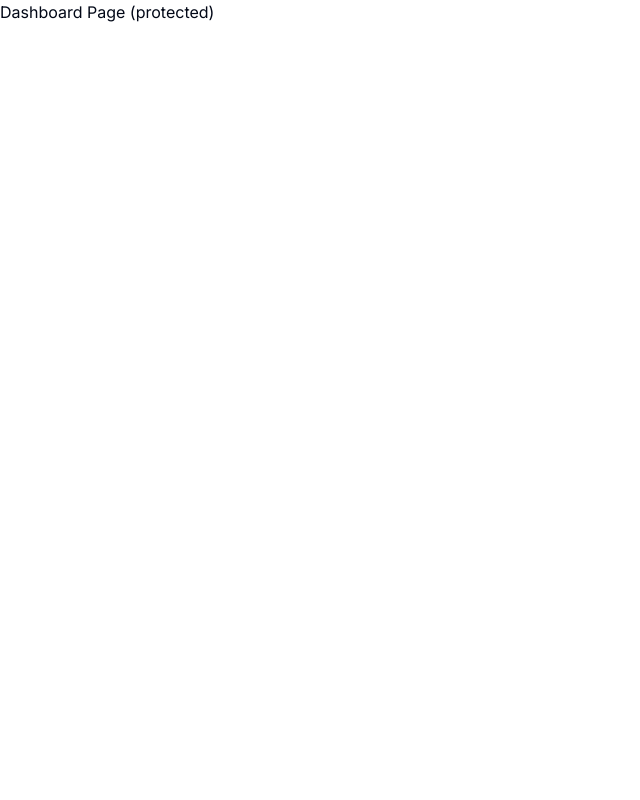
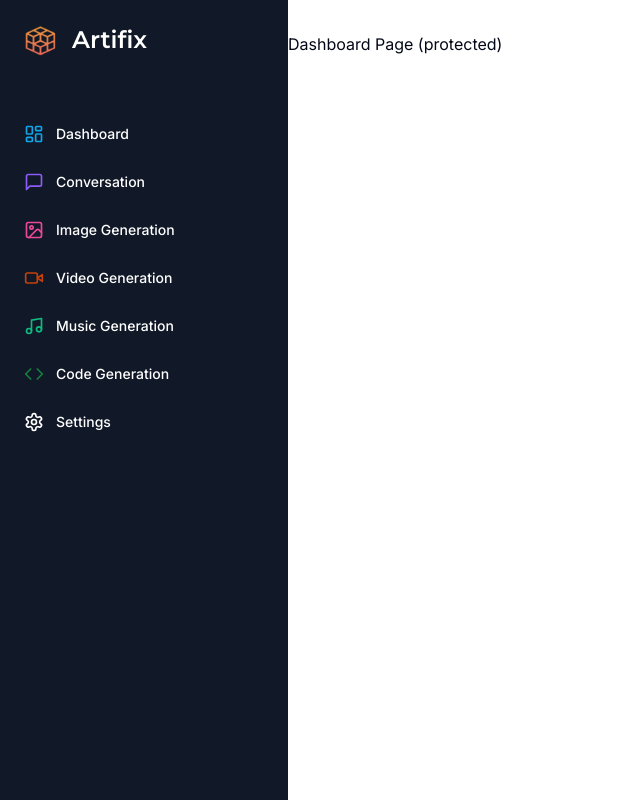
Before and after one commit to sherifzaher/artifix, a Next.js app: page /dashboard in a window 1280 px wide. Shown: the whole page, without its empty margins (0-640 px from the left). Built offline with nearby package versions, Linux system fonts and the light colour scheme.

Commit message:
implement navbar + sidebar

```diff
--- a/app/(dashboard)/(routes)/dashboard/page.tsx
+++ b/app/(dashboard)/(routes)/dashboard/page.tsx
@@ -1,7 +1,7 @@
-import { Button } from "@/components/ui/button";
-
 export default function DashboardPage() {
   return (
-    <p>Dashboard Page (protected)</p>
+    <div>
+      <p>Dashboard Page (protected)</p>
+    </div>
   )
 }
--- /dev/null
+++ b/app/(dashboard)/layout.tsx
@@ -0,0 +1,17 @@
+import {PropsWithChildren} from "react";
+import Navbar from "@/components/navbar";
+import Sidebar from "@/components/sidebar";
+
+export default function DashboardLayout({ children }:PropsWithChildren){
+    return (
+        <div className="h-full relative">
+          <div className="hidden h-full md:flex md:w-72 md:flex-col md:fixed md:inset-y-0 z-[80] bg-gray-900">
+            <Sidebar />
+          </div>
+          <main className="md:pl-72">
+            <Navbar />
+            {children}
+          </main>
+        </div>
+    )
+}
--- /dev/null
+++ b/components/mobile-sidebar.tsx
@@ -0,0 +1,21 @@
+"use client";
+
+import {Menu} from "lucide-react";
+import {Button} from "@/components/ui/button";
+import {Sheet, SheetContent, SheetTrigger} from "@/components/ui/sheet";
+import Sidebar from "@/components/sidebar";
+
+export default function MobileSidebar(){
+    return (
+      <Sheet>
+        <SheetTrigger>
+          <Button variant="ghost" size="icon" className="md:hidden">
+            <Menu />
+          </Button>
+          <SheetContent side="left" className="p-0">
+            <Sidebar />
+          </SheetContent>
+        </SheetTrigger>
+      </Sheet>
+    )
+}
--- /dev/null
+++ b/components/navbar.tsx
@@ -0,0 +1,13 @@
+import {UserButton} from "@clerk/nextjs";
+import MobileSidebar from "@/components/mobile-sidebar";
+
+export default function Navbar(){
+    return (
+        <div className="flex items-center p-4">
+          <MobileSidebar />
+          <div className="flex w-full justify-end">
+            <UserButton afterSignOutUrl="/" />
+          </div>
+        </div>
+    )
+}
--- /dev/null
+++ b/components/sidebar.tsx
@@ -0,0 +1,79 @@
+"use client";
+
+import Link from "next/link";
+import Image from "next/image";
+import { Montserrat } from "next/font/google";
+
+import {cn} from "@/lib/utils";
+import {Code, ImageIcon, LayoutDashboard, MessageSquare, Music, Settings, VideoIcon} from "lucide-react";
+
+const montserrat = Montserrat({ weight: "600", subsets:['latin'] });
+
+const routes = [
+  {
+    label: 'Dashboard',
+    icon: LayoutDashboard,
+    href: '/dashboard',
+    color: 'text-sky-500'
+  },
+  {
+    label: 'Conversation',
+    icon: MessageSquare,
+    href: '/conversation',
+    color: 'text-violet-500'
+  },
+  {
+    label: 'Image Generation',
+    icon: ImageIcon,
+    href: '/image',
+    color: 'text-pink-500'
+  },
+  {
+    label: 'Video Generation',
+    icon: VideoIcon,
+    href: '/video',
+    color: 'text-orange-700'
+  },
+  {
+    label: 'Music Generation',
+    icon: Music,
+    href: '/music',
+    color: 'text-emerald-500'
+  },
+  {
+    label: 'Code Generation',
+    icon: Code,
+    href: '/code',
+    color: 'text-green-700'
+  },
+  {
+    label: 'Settings',
+    icon: Settings,
+    href: '/settings',
+  }
+]
+
+export default function Sidebar(){
+    return (
+        <div className="space-y-4 py-4 flex flex-col h-full bg-[#111827] text-white">
+            <div className="px-3 py-2 flex-1">
+              <Link href={'/dashboard'} className="flex items-center pl-3 mb-14">
+                <div className="relative w-8 h-8 mr-4">
+                  <Image src={"/logo.png"} alt="" fill />
+                </div>
+                <h1 className={cn("text-2xl font-bold", montserrat.className)}>Artifix</h1>
+              </Link>
+              <div className="space-y-1">
+                {routes.map((route) => (
+                  <Link href={route.href} key={route.href} className="text-sm group flex p-3 w-full justify-start font-medium cursor-pointer hover:text-white hover:bg-white/10 rounded-lg transition">
+                    <div className="flex items-center flex-1">
+                      <route.icon className={cn("h-5 w-5 mr-3", route.color)} />
+                      {route.label}
+                    </div>
+                  </Link>
+                ))}
+              </div>
+            </div>
+        </div>
+    )
+}
--- /dev/null
+++ b/components/ui/sheet.tsx
@@ -0,0 +1,144 @@
+"use client"
+
+import * as React from "react"
+import * as SheetPrimitive from "@radix-ui/react-dialog"
+import { cva, type VariantProps } from "class-variance-authority"
+import { X } from "lucide-react"
+
+import { cn } from "@/lib/utils"
+
+const Sheet = SheetPrimitive.Root
+
+const SheetTrigger = SheetPrimitive.Trigger
+
+const SheetClose = SheetPrimitive.Close
+
+const SheetPortal = ({
+  className,
+  ...props
+}: SheetPrimitive.DialogPortalProps) => (
+  <SheetPrimitive.Portal className={cn(className)} {...props} />
+)
+SheetPortal.displayName = SheetPrimitive.Portal.displayName
+
+const SheetOverlay = React.forwardRef<
+  React.ElementRef<typeof SheetPrimitive.Overlay>,
+  React.ComponentPropsWithoutRef<typeof SheetPrimitive.Overlay>
+>(({ className, ...props }, ref) => (
+  <SheetPrimitive.Overlay
+    className={cn(
+      "fixed inset-0 z-50 bg-background/80 backdrop-blur-sm data-[state=open]:animate-in data-[state=closed]:animate-out data-[state=closed]:fade-out-0 data-[state=open]:fade-in-0",
+      className
+    )}
+    {...props}
+    ref={ref}
+  />
+))
+SheetOverlay.displayName = SheetPrimitive.Overlay.displayName
+
+const sheetVariants = cva(
+  "fixed z-50 gap-4 bg-background p-6 shadow-lg transition ease-in-out data-[state=open]:animate-in data-[state=closed]:animate-out data-[state=closed]:duration-300 data-[state=open]:duration-500",
+  {
+    variants: {
+      side: {
+        top: "inset-x-0 top-0 border-b data-[state=closed]:slide-out-to-top data-[state=open]:slide-in-from-top",
+        bottom:
+          "inset-x-0 bottom-0 border-t data-[state=closed]:slide-out-to-bottom data-[state=open]:slide-in-from-bottom",
+        left: "inset-y-0 left-0 h-full w-3/4 border-r data-[state=closed]:slide-out-to-left data-[state=open]:slide-in-from-left sm:max-w-sm",
+        right:
+          "inset-y-0 right-0 h-full w-3/4  border-l data-[state=closed]:slide-out-to-right data-[state=open]:slide-in-from-right sm:max-w-sm",
+      },
+    },
+    defaultVariants: {
+      side: "right",
+    },
+  }
+)
+
+interface SheetContentProps
+  extends React.ComponentPropsWithoutRef<typeof SheetPrimitive.Content>,
+    VariantProps<typeof sheetVariants> {}
+
+const SheetContent = React.forwardRef<
+  React.ElementRef<typeof SheetPrimitive.Content>,
+  SheetContentProps
+>(({ side = "right", className, children, ...props }, ref) => (
+  <SheetPortal>
+    <SheetOverlay />
+    <SheetPrimitive.Content
+      ref={ref}
+      className={cn(sheetVariants({ side }), className)}
+      {...props}
+    >
+      {children}
+      <SheetPrimitive.Close className="absolute right-4 top-4 rounded-sm opacity-70 ring-offset-background transition-opacity hover:opacity-100 focus:outline-none focus:ring-2 focus:ring-ring focus:ring-offset-2 disabled:pointer-events-none data-[state=open]:bg-secondary">
+        <X className="h-4 w-4" />
+        <span className="sr-only">Close</span>
+      </SheetPrimitive.Close>
+    </SheetPrimitive.Content>
+  </SheetPortal>
+))
+SheetContent.displayName = SheetPrimitive.Content.displayName
+
+const SheetHeader = ({
+  className,
+  ...props
+}: React.HTMLAttributes<HTMLDivElement>) => (
+  <div
+    className={cn(
+      "flex flex-col space-y-2 text-center sm:text-left",
+      className
+    )}
+    {...props}
+  />
+)
+SheetHeader.displayName = "SheetHeader"
+
+const SheetFooter = ({
+  className,
+  ...props
+}: React.HTMLAttributes<HTMLDivElement>) => (
+  <div
+    className={cn(
+      "flex flex-col-reverse sm:flex-row sm:justify-end sm:space-x-2",
+      className
+    )}
+    {...props}
+  />
+)
+SheetFooter.displayName = "SheetFooter"
+
+const SheetTitle = React.forwardRef<
+  React.ElementRef<typeof SheetPrimitive.Title>,
+  React.ComponentPropsWithoutRef<typeof SheetPrimitive.Title>
+>(({ className, ...props }, ref) => (
+  <SheetPrimitive.Title
+    ref={ref}
+    className={cn("text-lg font-semibold text-foreground", className)}
+    {...props}
+  />
+))
+SheetTitle.displayName = SheetPrimitive.Title.displayName
+
+const SheetDescription = React.forwardRef<
+  React.ElementRef<typeof SheetPrimitive.Description>,
+  React.ComponentPropsWithoutRef<typeof SheetPrimitive.Description>
+>(({ className, ...props }, ref) => (
+  <SheetPrimitive.Description
+    ref={ref}
+    className={cn("text-sm text-muted-foreground", className)}
+    {...props}
+  />
+))
+SheetDescription.displayName = SheetPrimitive.Description.displayName
+
+export {
+  Sheet,
+  SheetTrigger,
+  SheetClose,
+  SheetContent,
+  SheetHeader,
+  SheetFooter,
+  SheetTitle,
+  SheetDescription,
+}
--- a/package.json
+++ b/package.json
@@ -10,6 +10,7 @@
   },
   "dependencies": {
     "@clerk/nextjs": "^4.23.0",
+    "@radix-ui/react-dialog": "^1.0.4",
     "@radix-ui/react-slot": "^1.0.2",
     "@types/node": "20.4.4",
     "@types/react": "18.2.15",
```
Also changed, not shown: public/logo.png (added), 1 other file (tests, documents, lock files or other folders).
